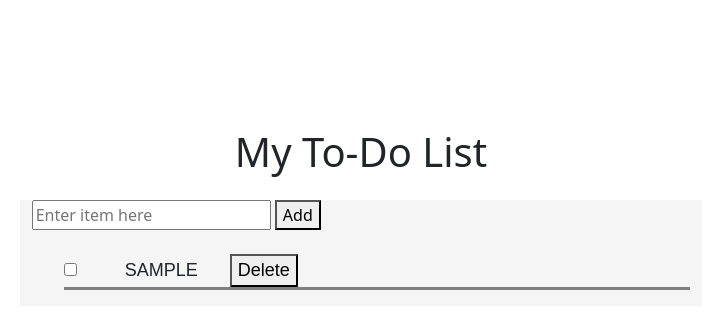
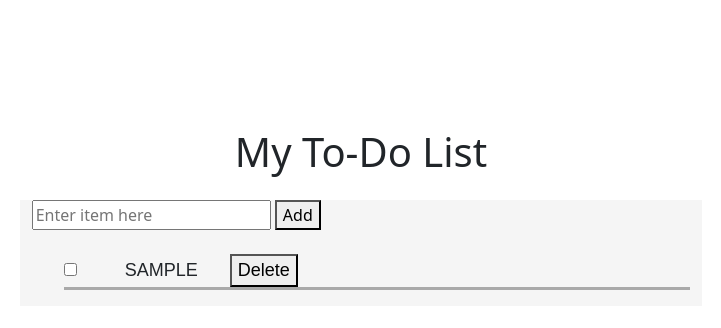
Before and after one commit to tryraisins/To-do-List, a plain HTML site: page To-do List/index.html in a window 1280 px wide. Both pictures are taken after typing "Sample" into the empty fields and a click on the button "Add". Shown: the whole page, without its empty margins (279-1000 px from the left). Drawn offline with nearby package versions, Linux system fonts and the light colour scheme.

Commit message:
changed notepad color

```diff
--- a/To-do List/style.css
+++ b/To-do List/style.css
@@ -16,7 +16,7 @@ ul {
 
 li {
   border-bottom-style: solid;
-  border-bottom-color: grey;
+  border-bottom-color: darkgrey;
   font-family: sans-serif;
   font-size: large;
   text-transform: uppercase;
```
